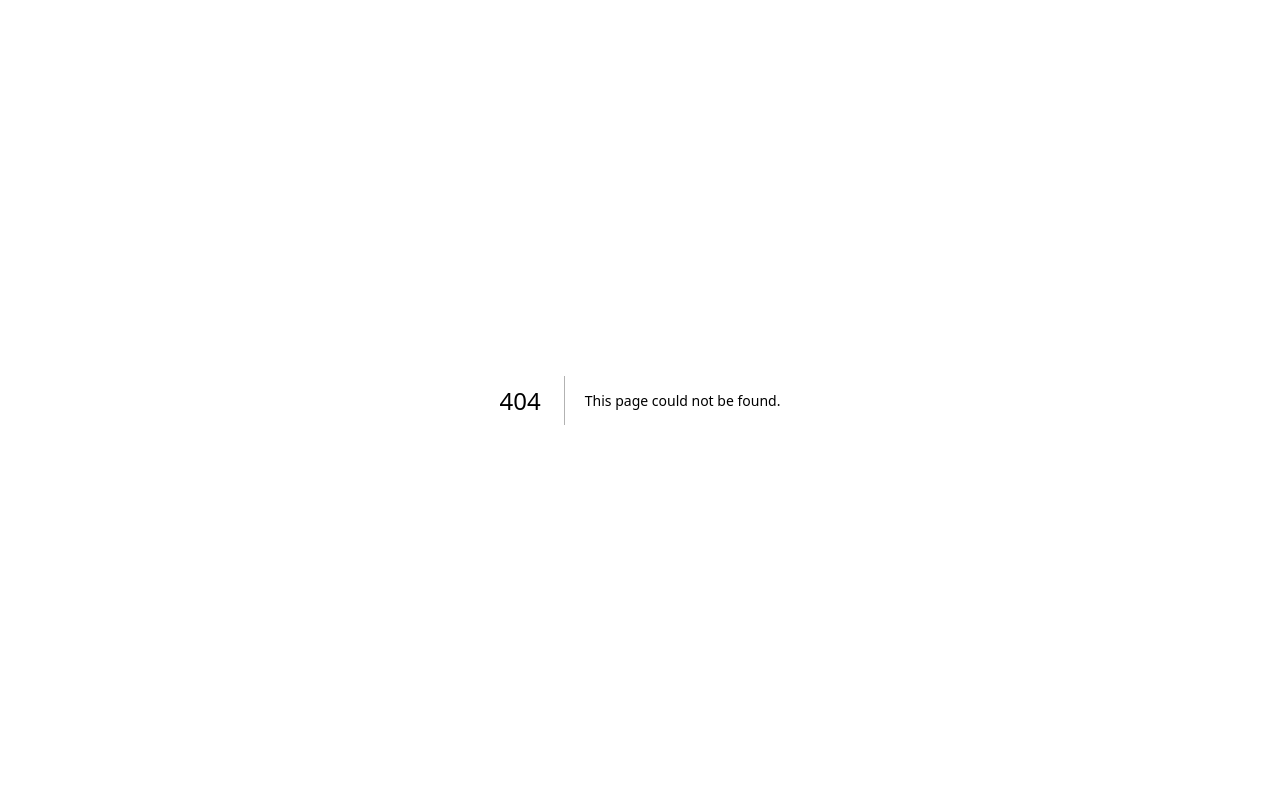
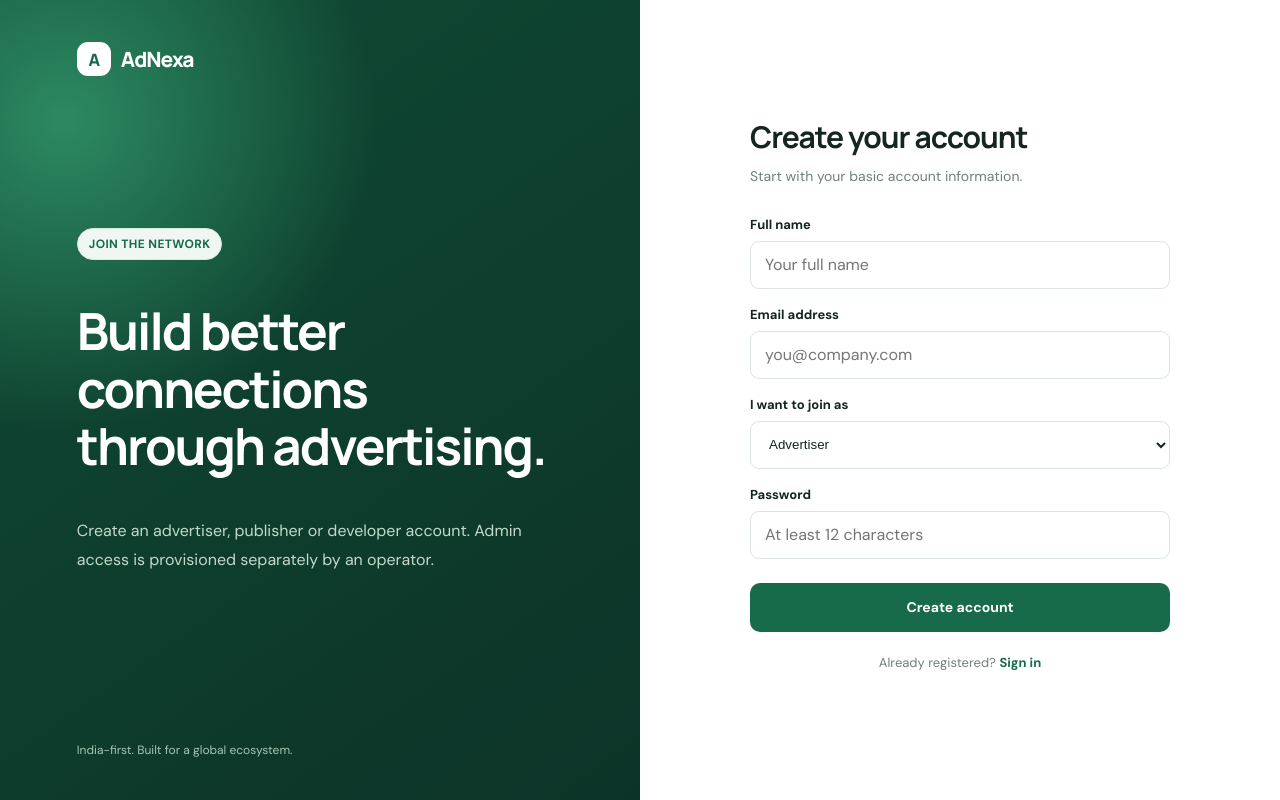
Before and after one commit to ahmadraza76/AdNexa, a Next.js app in the folder frontend/: page /register in a window 1280 px wide. Before the commit this address had no page. Built offline with nearby package versions, Linux system fonts and the light colour scheme.

Commit message:
build: add advertiser publisher developer registration page

```diff
--- /dev/null
+++ b/frontend/app/register/page.tsx
@@ -0,0 +1,68 @@
+"use client";
+
+import Link from "next/link";
+import { FormEvent, useState } from "react";
+import { useRouter } from "next/navigation";
+
+export default function RegisterPage() {
+  const router = useRouter();
+  const [fullName, setFullName] = useState("");
+  const [email, setEmail] = useState("");
+  const [password, setPassword] = useState("");
+  const [role, setRole] = useState("advertiser");
+  const [error, setError] = useState("");
+  const [loading, setLoading] = useState(false);
+
+  async function submit(event: FormEvent<HTMLFormElement>) {
+    event.preventDefault();
+    setError("");
+    setLoading(true);
+    try {
+      const response = await fetch("/api/auth/register", {
+        method: "POST",
+        headers: { "Content-Type": "application/json" },
+        body: JSON.stringify({ full_name: fullName, email, password, role }),
+      });
+      const data = await response.json();
+      if (!response.ok) {
+        setError(data.detail || "Unable to create your account. Please review the details.");
+        return;
+      }
+      router.replace("/dashboard");
+      router.refresh();
+    } catch {
+      setError("Connection error. Please try again.");
+    } finally {
+      setLoading(false);
+    }
+  }
+
+  return (
+    <main className="auth-page">
+      <aside className="auth-aside">
+        <Link className="brand" href="/"><span className="brand-mark">A</span>AdNexa</Link>
+        <div className="auth-aside-copy">
+          <span className="eyebrow">JOIN THE NETWORK</span>
+          <h1>Build better connections through advertising.</h1>
+          <p>Create an advertiser, publisher or developer account. Admin access is provisioned separately by an operator.</p>
+        </div>
+        <span className="auth-aside-foot">India-first. Built for a global ecosystem.</span>
+      </aside>
+      <section className="auth-main">
+        <div className="auth-form-wrap">
+          <h2>Create your account</h2>
+          <p className="auth-subtitle">Start with your basic account information.</p>
+          <form onSubmit={submit}>
+            <div className="form-field"><label htmlFor="fullName">Full name</label><input id="fullName" autoComplete="name" minLength={2} maxLength={120} required value={fullName} onChange={(e) => setFullName(e.target.value)} placeholder="Your full name" /></div>
+            <div className="form-field"><label htmlFor="email">Email address</label><input id="email" type="email" autoComplete="email" required value={email} onChange={(e) => setEmail(e.target.value)} placeholder="you@company.com" /></div>
+            <div className="form-field"><label htmlFor="role">I want to join as</label><select id="role" value={role} onChange={(e) => setRole(e.target.value)}><option value="advertiser">Advertiser</option><option value="publisher">Publisher</option><option value="developer">Developer</option></select></div>
+            <div className="form-field"><label htmlFor="password">Password</label><input id="password" type="password" autoComplete="new-password" minLength={12} maxLength={128} required value={password} onChange={(e) => setPassword(e.target.value)} placeholder="At least 12 characters" /></div>
+            {error && <p className="form-error" role="alert">{error}</p>}
+            <button className="button button-primary form-submit" type="submit" disabled={loading}>{loading ? "Creating account..." : "Create account"}</button>
+          </form>
+          <p className="form-bottom">Already registered? <Link href="/login">Sign in</Link></p>
+        </div>
+      </section>
+    </main>
+  );
+}
```
